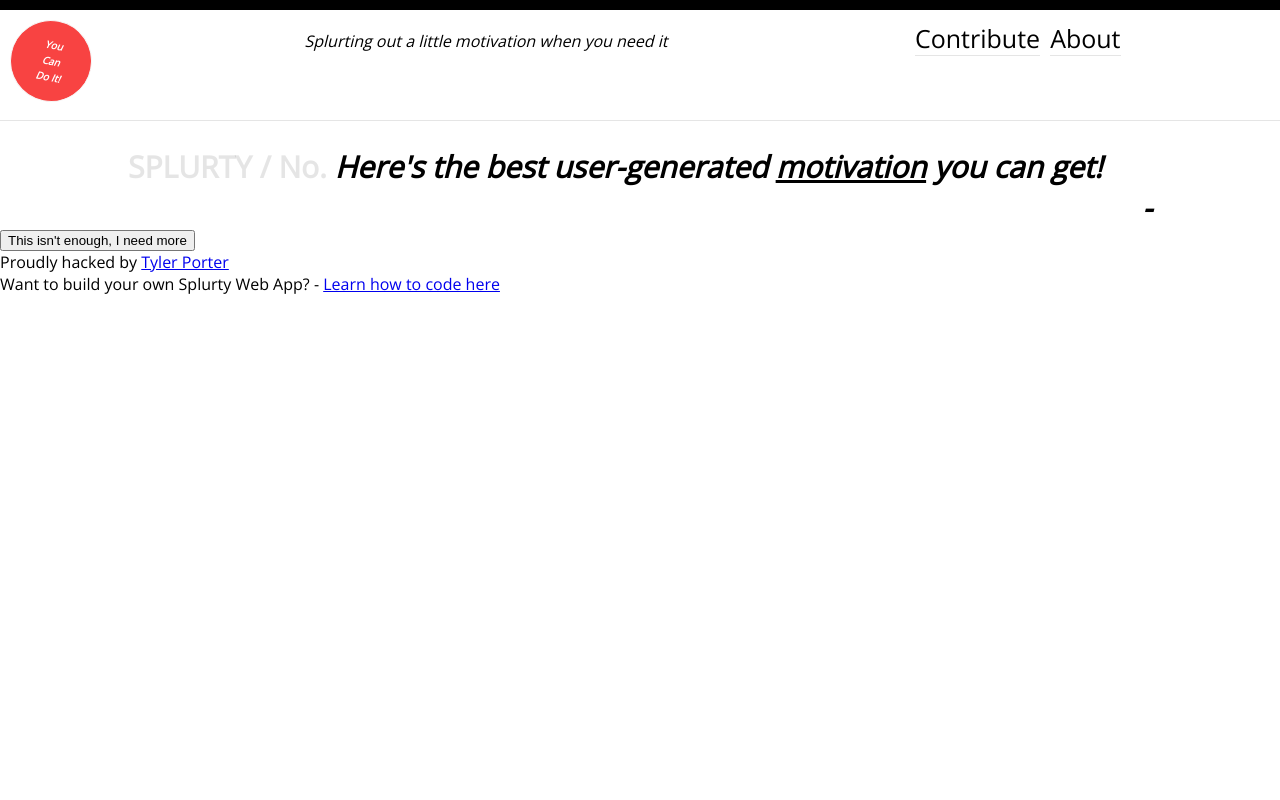
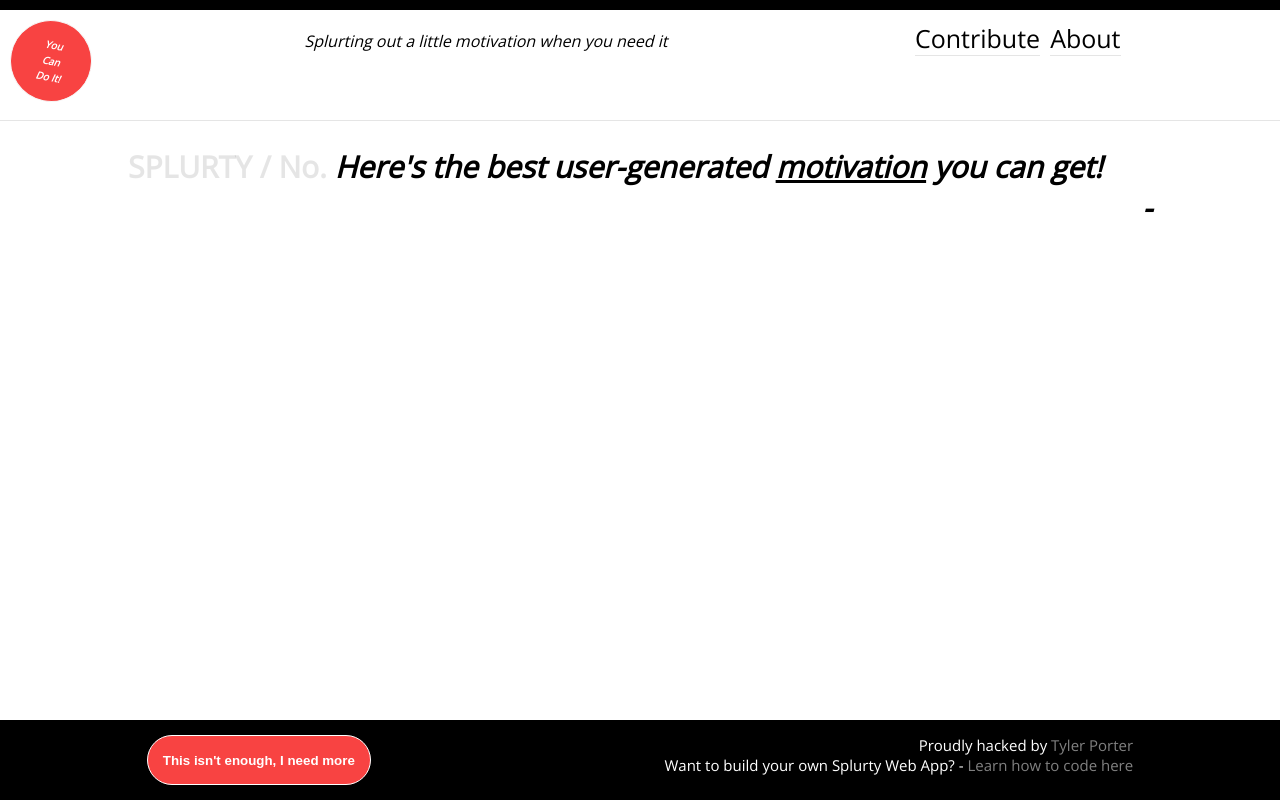
Before and after one commit to pawptart/reactive-splurty, a React (Create React App) app: page / in a window 1280 px wide. Built offline with nearby package versions, Linux system fonts and the light colour scheme; no server answers.

Commit message:
styled footer

```diff
--- a/src/App.css
+++ b/src/App.css
@@ -93,3 +93,37 @@ body {
 .underline {
   text-decoration: underline;
 }
+
+.footer-container {
+  background: black;
+  padding-top: 15px;
+  padding-bottom: 15px;
+  position: absolute;
+  bottom: 0px;
+  height: 50px;
+  display: flex;
+  justify-content: space-around;
+  width: 100%;
+}
+
+.links {
+  text-align: right;
+  font-size: 15px;
+  color: white;
+}
+
+.links a {
+  text-decoration: none;
+  color: gray;
+}
+
+.more-button {
+  background: #f84342;
+  border: 1px solid white;
+  border-radius: 25px;
+  padding-right: 15px;
+  padding-left: 15px;
+  color: white;
+  font-weight: bold;
+  cursor: pointer;
+}
--- a/src/components/Footer.js
+++ b/src/components/Footer.js
@@ -3,7 +3,7 @@ import React from 'react';
 class Footer extends React.Component {
 	render() {
 		return (
-			<div clasName="footer-container">
+			<div className="footer-container">
 				<button className="more-button">
 					This isn't enough, I need more
 				</button>
```
